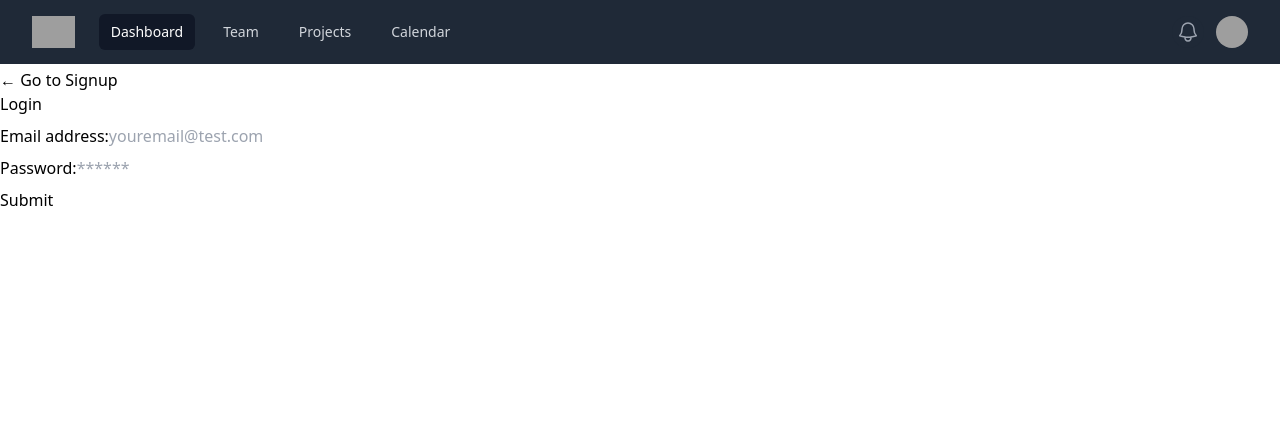
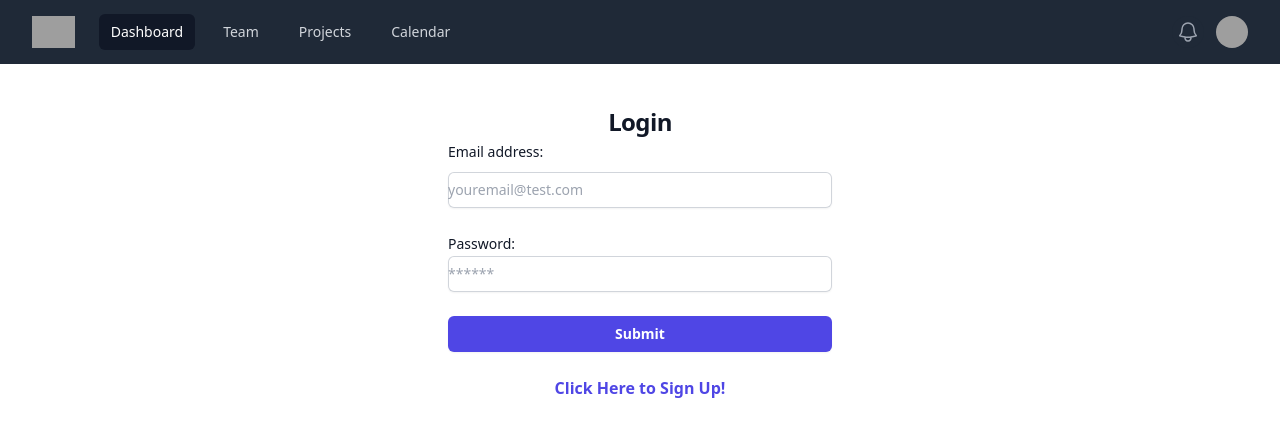
Before and after one commit to phechzzz/PeakPursuit, a React (Vite) app in the folder client/: page / in a window 1280 px wide. Shown: the top 436 px of the page. Built offline with nearby package versions, Linux system fonts and the light colour scheme; grey boxes are pictures that could not be loaded.

Commit message:
login styling

```diff
--- a/client/src/pages/LoginForm.jsx
+++ b/client/src/pages/LoginForm.jsx
@@ -30,29 +30,32 @@ function Login(props) {
   };
 
   return (
-    <div className="container my-1">
-      <Link to="/signup">← Go to Signup</Link>
+    <div className="mt-10 sm:mx-auto sm:w-full sm:max-w-sm">
 
-      <h2>Login</h2>
-      <form onSubmit={handleFormSubmit}>
-        <div className="flex-row space-between my-2">
-          <label htmlFor="email">Email address:</label>
+      <h2 className="mt-10 text-center text-2xl font-bold leading-9 tracking-tight text-gray-900">Login</h2>
+      <form  className="space-y-6" onSubmit={handleFormSubmit}>
+        <div>
+          <label htmlFor="email" className="block text-sm font-medium leading-6 text-gray-900">Email address:</label>
+          <div className="mt-2">
             <input
               placeholder="youremail@test.com"
               name="email"
               type="email"
               id="email"
               onChange={handleChange}
+              className="block w-full rounded-md border-0 py-1.5 text-gray-900 shadow-sm ring-1 ring-inset ring-gray-300 placeholder:text-gray-400 focus:ring-2 focus:ring-inset focus:ring-indigo-600 sm:text-sm sm:leading-6"
             />
           </div>
-        <div className="flex-row space-between my-2">
-          <label htmlFor="pwd">Password:</label>
+        </div>
+        <div className="mt-2">
+          <label htmlFor="pwd" className="block text-sm font-medium leading-6 text-gray-900">Password:</label>
           <input
             placeholder="******"
             name="password"
             type="password"
             id="pwd"
             onChange={handleChange}
+            class="block w-full rounded-md border-0 py-1.5 text-gray-900 shadow-sm ring-1 ring-inset ring-gray-300 placeholder:text-gray-400 focus:ring-2 focus:ring-inset focus:ring-indigo-600 sm:text-sm sm:leading-6"
           />
         </div>
         {error ? (
@@ -61,8 +64,9 @@ function Login(props) {
           </div>
         ) : null}
         <div className="flex-row flex-end">
-          <button type="submit">Submit</button>
+          <button type="submit" className="flex w-full justify-center rounded-md bg-indigo-600 px-3 py-1.5 text-sm font-semibold leading-6 text-white shadow-sm hover:bg-indigo-500 focus-visible:outline focus-visible:outline-2 focus-visible:outline-offset-2 focus-visible:outline-indigo-600">Submit</button>
         </div>
+        <Link to="/signup" className="justify-center flex font-semibold leading-6 text-indigo-600 hover:text-indigo-500">Click Here to Sign Up!</Link>
       </form>
     </div>
   );
```
Lines whose indentation alone changed are shown as unchanged.
